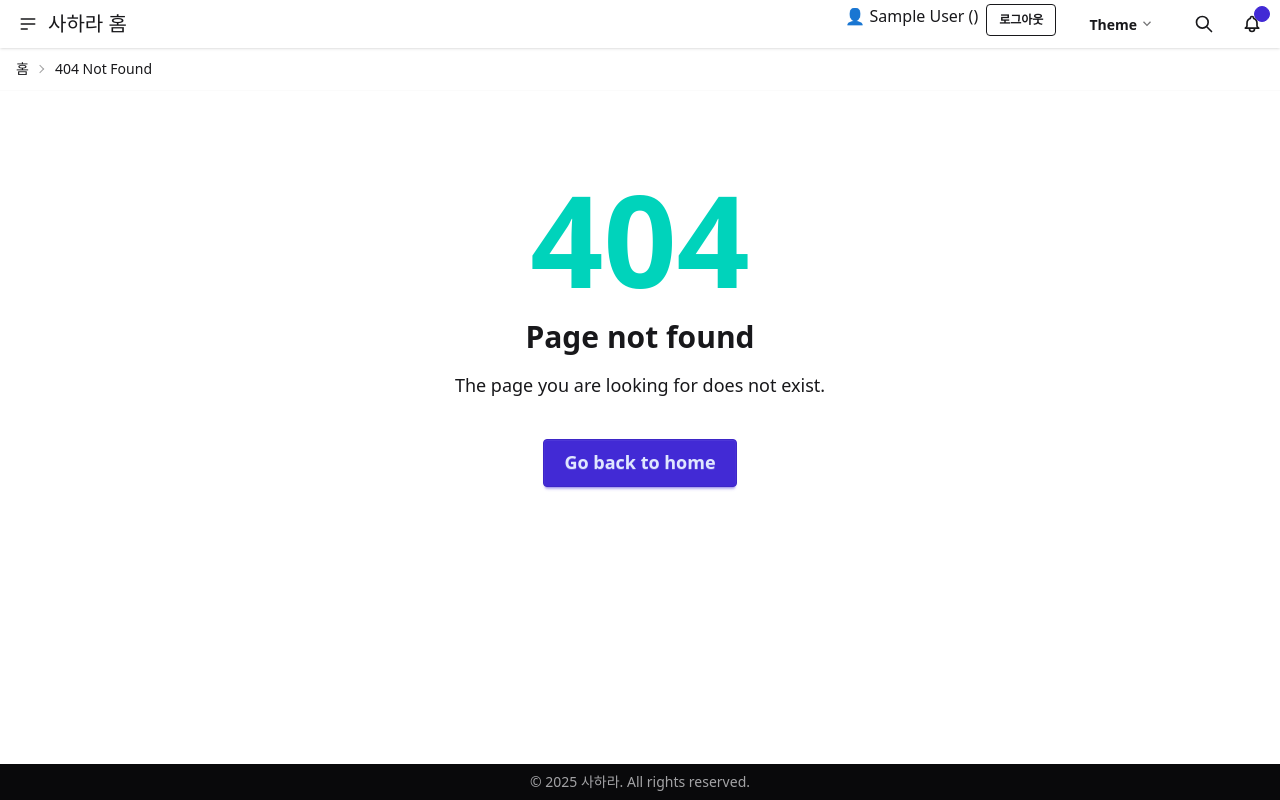
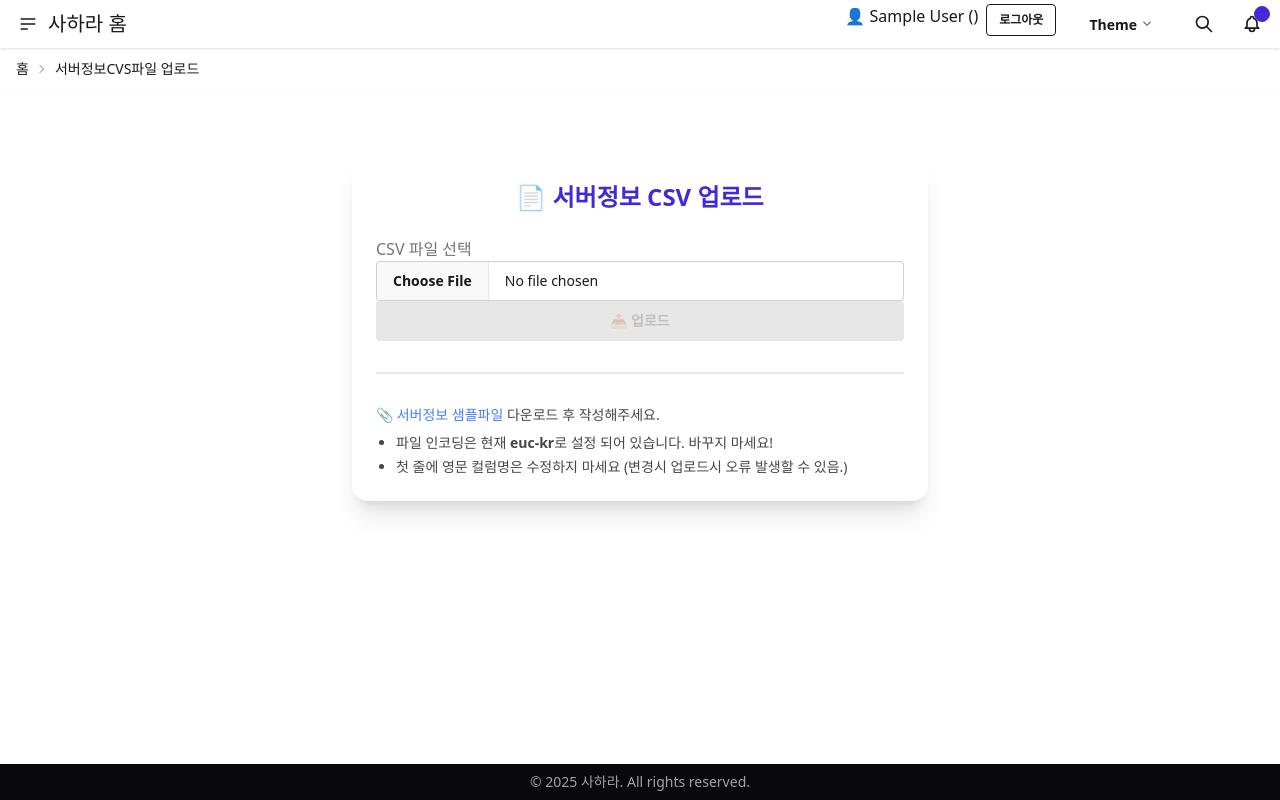
Before and after one commit to mrjung72/my-vite-vue3-sass-tailwind-app, a Vue app: page /servers/csv-register in a window 1280 px wide. Before the commit this address had no page. Built offline with nearby package versions, Linux system fonts and the light colour scheme; sample sign-in values are in the browser's storage.

Commit message:
서버정보 업로드 프로세스 추가가

```diff
--- a/src/components/TheHeader.vue
+++ b/src/components/TheHeader.vue
@@ -27,7 +27,9 @@ const handleLogout = () => {
 					tabindex="0"
 					class="menu menu-lg dropdown-content bg-base-100 rounded-box z-1 mt-3 w-52 p-2 shadow">
 					<li v-if="auth.isLoggedIn && auth.user"><a href="/members/list">회원목록</a></li>
+					<li v-if="auth.isLoggedIn && auth.user"><a href="/servers/list">서버목록</a></li>
 					<li v-if="auth.isLoggedIn && auth.user && auth.user.isAdmin == 1"><a href="/members/csv-register">회원정보파일 업로드</a></li>
+					<li v-if="auth.isLoggedIn && auth.user && auth.user.isAdmin == 1"><a href="/servers/csv-register">서버정보파일 업로드</a></li>
 				</ul>
 			</div>
 		</div>
--- a/src/router/routes.js
+++ b/src/router/routes.js
@@ -49,5 +49,17 @@ export default [
 		name: 'members-list',
   		component: MembersView,
 		meta: { title: '회원목록' },
-	}
+	},
+	{
+		path: '/servers/list',
+		name: 'servers-list',
+		component: () => import('@/views/servers/ServersView.vue'),
+		meta: { title: '서버목록' },
+	},
+	{
+		path: '/servers/csv-register',
+		name: 'servers-csv-register',
+		component: () => import('@/views/servers/ServersCsvUploadView.vue'),
+		meta: { title: '서버정보CVS파일 업로드', requiresAuth: true  },
+	},
 ];
--- /dev/null
+++ b/src/views/servers/ServersCsvUploadView.vue
@@ -0,0 +1,95 @@
+<template>
+  <div class="max-w-xl mx-auto mt-12 p-6 rounded-2xl shadow-xl bg-white dark:bg-base-200 transition">
+    <h2 class="text-2xl font-bold text-center mb-6 text-primary">📄 서버정보 CSV 업로드</h2>
+
+    <label class="form-control w-full mb-5">
+      <div class="label">
+        <span class="label-text font-medium">CSV 파일 선택</span>
+      </div>
+      <input
+        type="file"
+        class="file-input file-input-bordered w-full"
+        accept=".csv"
+        @change="handleFileUpload"
+      />
+    </label>
+
+    <button
+      class="btn btn-primary w-full"
+      :disabled="!file"
+      @click="submitFile"
+    >
+      📤 업로드
+    </button>
+
+    <div v-if="message" class="alert alert-success mt-4">
+      ✅ {{ message }}
+    </div>
+
+    <div v-if="error" class="alert alert-error mt-4">
+      ❌ {{ error }}
+    </div>
+
+    <div class="divider my-6"></div>
+
+    <div class="text-sm opacity-80 space-y-2">
+      <p>
+        📎
+        <a
+          href="/샘플파일/서버정보_샘플.csv"
+          download="서버정보_샘플.csv"
+          target="_blank"
+          rel="noopener noreferrer"
+          class="text-blue-600 hover:underline"
+        >
+          서버정보 샘플파일
+        </a>
+         다운로드 후 작성해주세요.
+      </p>
+      <ul class="list-disc pl-5 text-sm space-y-1">
+        <li>파일 인코딩은 현재 <strong>euc-kr</strong>로 설정 되어 있습니다. 바꾸지 마세요!</li>
+        <li>첫 줄에 영문 컬럼명은 수정하지 마세요 (변경시 업로드시 오류 발생할 수 있음.)</li>
+      </ul>
+    </div>
+  </div>
+</template>
+
+<script setup>
+import { ref } from 'vue'
+import axios from 'axios'
+
+const file = ref(null)
+const message = ref('')
+const error = ref('')
+
+const handleFileUpload = (e) => {
+  const uploaded = e.target.files[0]
+  if (uploaded && uploaded.name.endsWith('.csv')) {
+    file.value = uploaded
+    error.value = ''
+  } else {
+    file.value = null
+    error.value = 'CSV 형식의 파일만 업로드 가능합니다.'
+  }
+}
+
+const submitFile = async () => {
+  if (!file.value) return
+
+  const formData = new FormData()
+  formData.append('file', file.value)
+
+  try {
+    const res = await axios.post('/api/upload/servers', formData, {
+      headers: {
+        'Content-Type': 'multipart/form-data',
+      },
+    })
+    message.value = res.data.message || '업로드 성공'
+    error.value = ''
+  } catch (err) {
+    error.value = err.response?.data?.message || '업로드 중 오류 발생'
+    message.value = ''
+  }
+}
+</script>
--- /dev/null
+++ b/src/views/servers/ServersView.vue
@@ -0,0 +1,41 @@
+<script setup>
+import { ref, onMounted } from 'vue'
+import axios from 'axios'
+
+const servers = ref([])
+const newServer = ref({
+  server_ip: '',
+  title: '',
+  usage_type: '',
+  env_type: '',
+})
+
+const fetchServers = async () => {
+  const res = await axios.get('/api/servers')
+  servers.value = res.data
+}
+
+onMounted(fetchServers)
+</script>
+
+<template>
+  <div class="p-4">
+    <h2 class="text-xl font-bold mb-4">서버 목록</h2>
+    <table class="table table-zebra w-full">
+      <thead>
+        <tr>
+          <th>IP</th><th>이름</th><th>용도</th><th>환경</th>
+        </tr>
+      </thead>
+      <tbody>
+        <tr v-for="s in servers" :key="s.server_ip">
+          <td>{{ s.server_ip }}</td>
+          <td>{{ s.title }}</td>
+          <td>{{ s.usage_type }}</td>
+          <td>{{ s.env_type }}</td>
+        </tr>
+      </tbody>
+    </table>
+
+  </div>
+</template>
```
Also changed, not shown: public/샘플파일/서버정보_샘플.csv (added).
